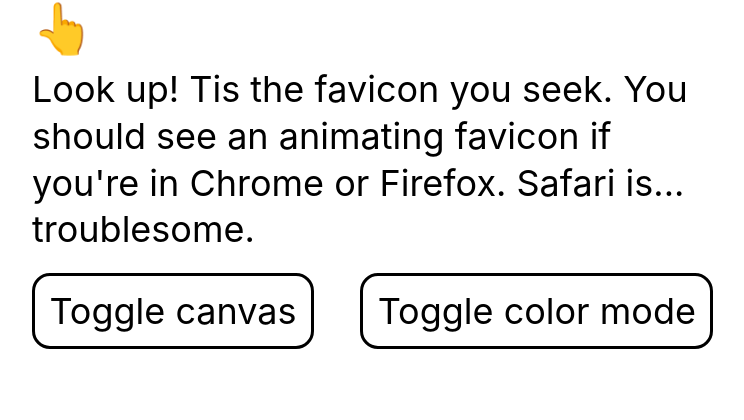
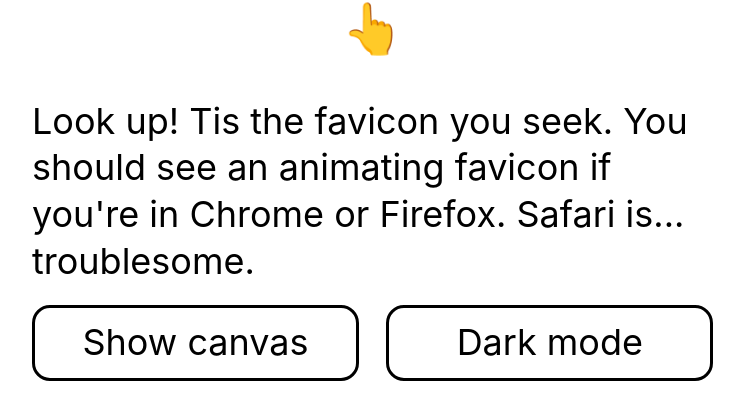
Before and after one commit to joshchagani/favifantastic, a website built with Vite: page index.html in a window 1280 px wide. Shown: the whole page, without its empty margins (28-772 px from the left). Built offline with nearby package versions, Linux system fonts and the light colour scheme.

Commit message:
💄 Actually toggle between light and dark

```diff
--- a/index.html
+++ b/index.html
@@ -10,9 +10,9 @@
 		<title>FaviFantastic</title>
 	</head>
 	<body>
-		<span role="img" aria-label="point up" class="pointing">👆</span>
 		<main>
-			<section>
+			<section class="section-flex">
+				<span role="img" aria-label="point up" class="pointing">👆</span>
 				<p>
 					Look up! Tis the favicon you seek. You should see an animating favicon
 					if you're in Chrome or Firefox. Safari is... troublesome.
@@ -20,8 +20,12 @@
 			</section>
 			<section class="canvas-grid"></section>
 			<section class="buttons">
-				<button type="button" data-toggle="canvas">Toggle canvas</button>
-				<button type="button" data-toggle="theme">Toggle color mode</button>
+				<button
+					type="button"
+					data-toggle="canvas"
+					data-canvas="closed"
+				></button>
+				<button type="button" data-toggle="theme"></button>
 			</section>
 		</main>
 	</body>
--- a/src/main.ts
+++ b/src/main.ts
@@ -42,6 +42,16 @@
 	'[data-toggle="canvas"]',
 )!
 
+toggleCanvasButton.innerText = 'Show canvas'
+
+function toggleMode() {
+	if (darkMode) {
+		toggleThemeButton.innerText = 'Light mode'
+	} else {
+		toggleThemeButton.innerText = 'Dark mode'
+	}
+}
+
 const svgPath = `M407.822,43.73L407.822,138.025L678.8,138.025L678.8,631.322C678.8,782.436 609.112,985.634 280.5,820.514C250.043,865.627 228.362,895.887 228.362,895.887C228.362,895.887 327.122,980.27 472.502,980.27C617.881,980.27 687.783,930.029 734.658,871.898C781.534,813.766 795.638,720.471 795.638,655.505L795.638,43.73L407.822,43.73Z`
 
 const canvas = document.createElement('canvas')
@@ -78,6 +88,7 @@
 	faviconLink.href = data
 }
 
+toggleMode()
 setInterval(draw, 200)
 
 toggleThemeButton.addEventListener('click', function () {
@@ -92,12 +103,17 @@
 		colorFill = '255, 255, 255'
 		backgroundColor = '0, 0, 0'
 	}
+	toggleMode()
 })
 
 toggleCanvasButton.addEventListener('click', function () {
 	if (canvasWrapper.hasChildNodes()) {
 		canvasWrapper.removeChild(canvas)
+		toggleCanvasButton.innerText = 'Show canvas'
+		canvasWrapper.setAttribute('data-canvas', 'closed')
 	} else {
 		canvasWrapper?.appendChild(canvas)
+		toggleCanvasButton.innerText = 'Hide canvas'
+		canvasWrapper.setAttribute('data-canvas', 'open')
 	}
 })
--- a/src/style.css
+++ b/src/style.css
@@ -12,6 +12,11 @@
 	--bg-color: 0 0% 100%;
 }
 
+html[data-theme='dark'] {
+	--text-color: 0 0% 100%;
+	--bg-color: 0 0% 0%;
+}
+
 html {
 	background: hsl(var(--bg-color));
 	font-family: var(--font-family);
@@ -20,7 +25,6 @@
 
 body {
 	display: block;
-	padding-block-start: calc(var(--emoji-size) + 1.6rem);
 	font-size: 3.6rem;
 }
 
@@ -45,6 +49,7 @@
 	padding: 0.4em;
 	border-radius: 0.5em;
 	transition: box-shadow 500ms ease;
+	inline-size: 100%;
 }
 
 button:hover {
@@ -52,6 +57,11 @@
 		0.5rem 0.5rem 0px 0px hsl(var(--text-color)),
 		0.75rem 0.75rem 0px 0px hsl(var(--text-color)),
 		1rem 1rem 0px 0px hsl(var(--text-color));
+}
+
+.section-flex {
+	display: flex;
+	flex-direction: column;
 }
 
 .canvas-grid {
@@ -69,11 +79,10 @@
 }
 
 .pointing {
-	display: block;
-	position: fixed;
-	top: 0;
-	left: 6rem;
+	display: inline-block;
 	font-size: var(--emoji-size);
+	align-self: center;
+	padding-block-end: min(5vw, calc(var(--emoji-size) - 1rem));
 	animation: bounce 500ms infinite ease-in-out alternate;
 }
 
@@ -81,6 +90,12 @@
 	:root {
 		--text-color: 0 0% 100%;
 		--bg-color: 0 0% 0%;
+	}
+}
+
+@media screen and (min-width: 44rem) {
+	button {
+		inline-size: 48%;
 	}
 }
 
```
